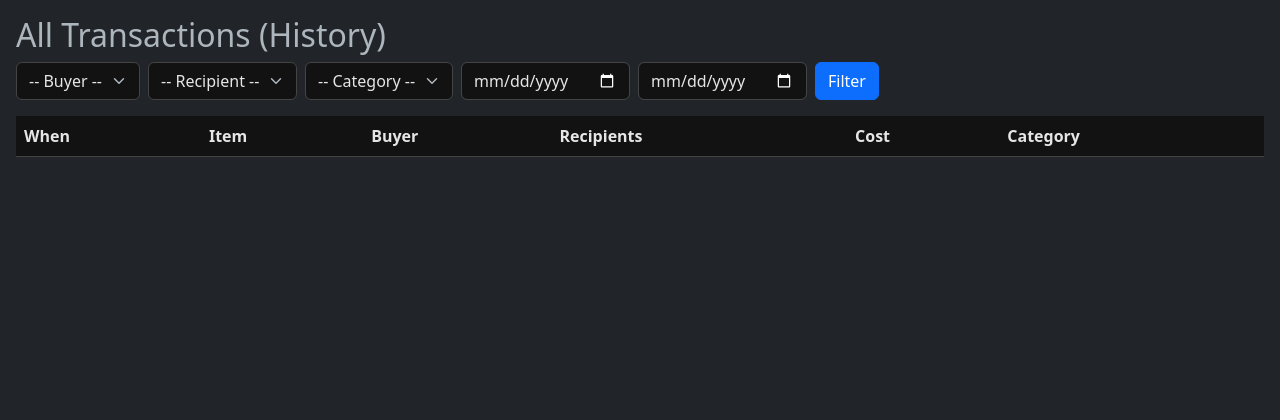
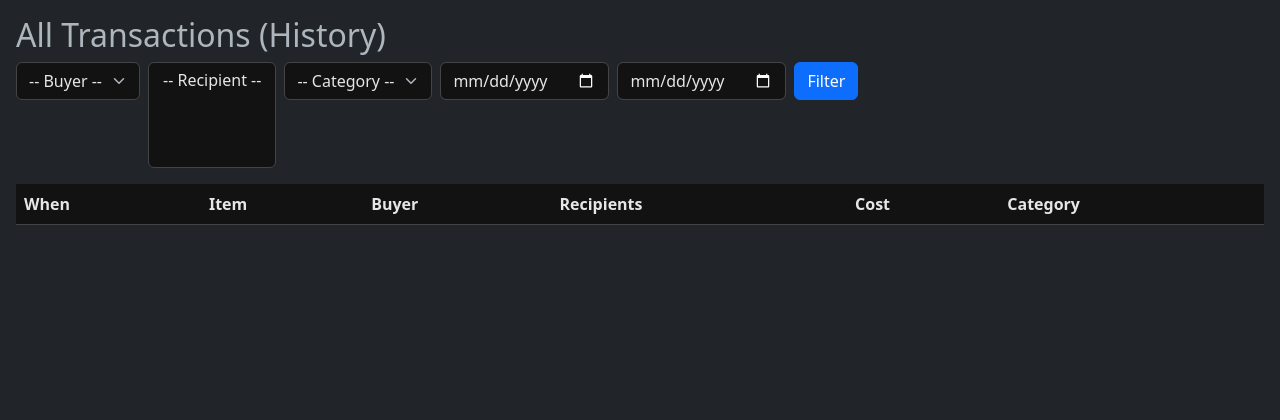
Before and after one commit to TarunB-Git/travelapp, a Flask app: template app/templates/history.html in a window 1280 px wide. Shown: the part 57-477 px from the top of the page. Run offline with Flask 3, Linux system fonts and the light colour scheme; the template is opened without the code that fills it, so the values that code supplies are empty; parts of the project's set-up code (start-up, migrations or seed data) failed here and were passed over.

Commit message:
Update history.html

```diff
--- a/app/templates/history.html
+++ b/app/templates/history.html
@@ -9,7 +9,7 @@
     </select>
   </div>
   <div class="col-auto">
-    <select name="recipient_id" class="form-select">
+    <select name="recipient_ids" class="form-select" multiple>
       <option value="">-- Recipient --</option>
       {% for p in people %}<option value="{{ p.id }}">{{ p.name }}</option>{% endfor %}
     </select>
```
